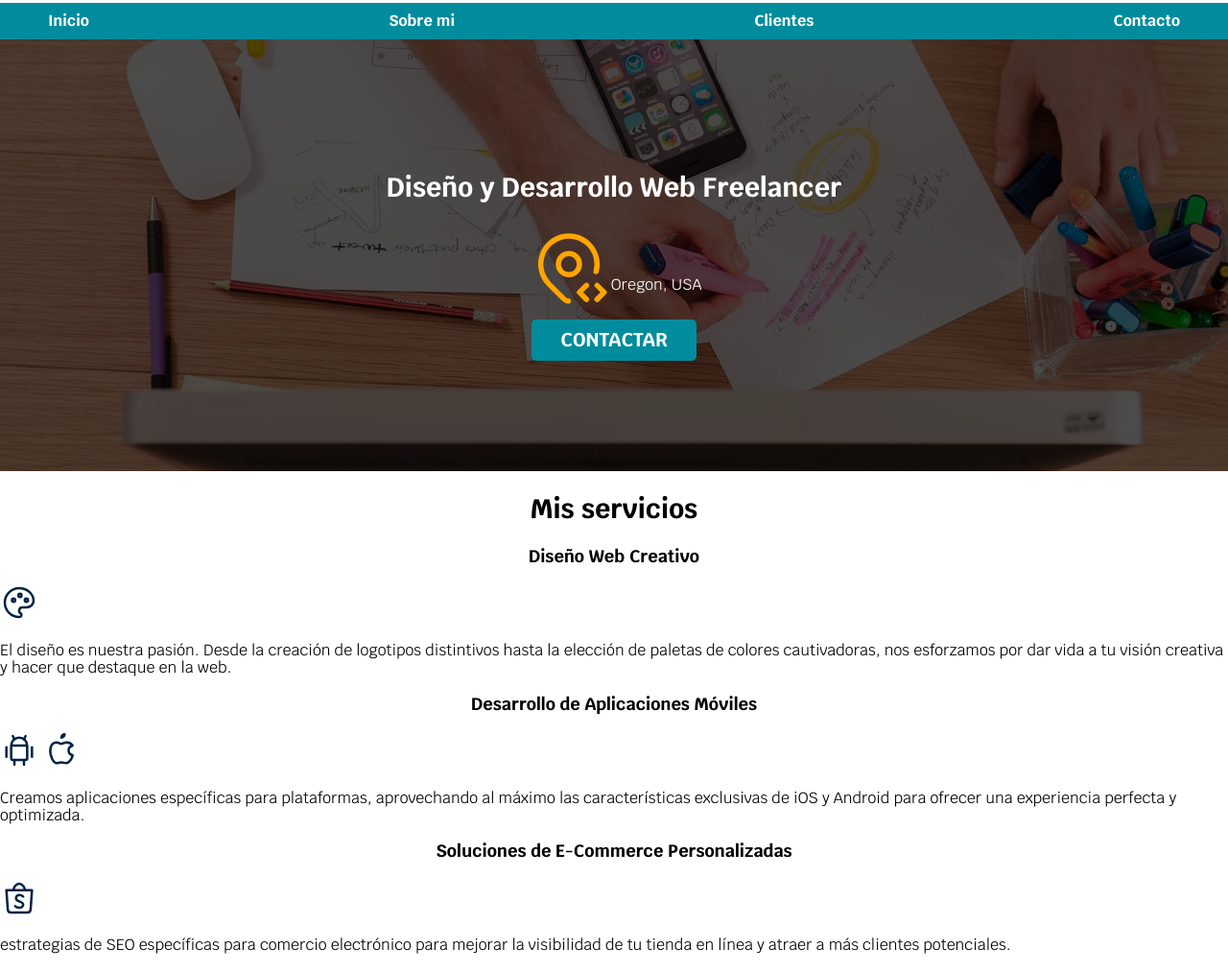
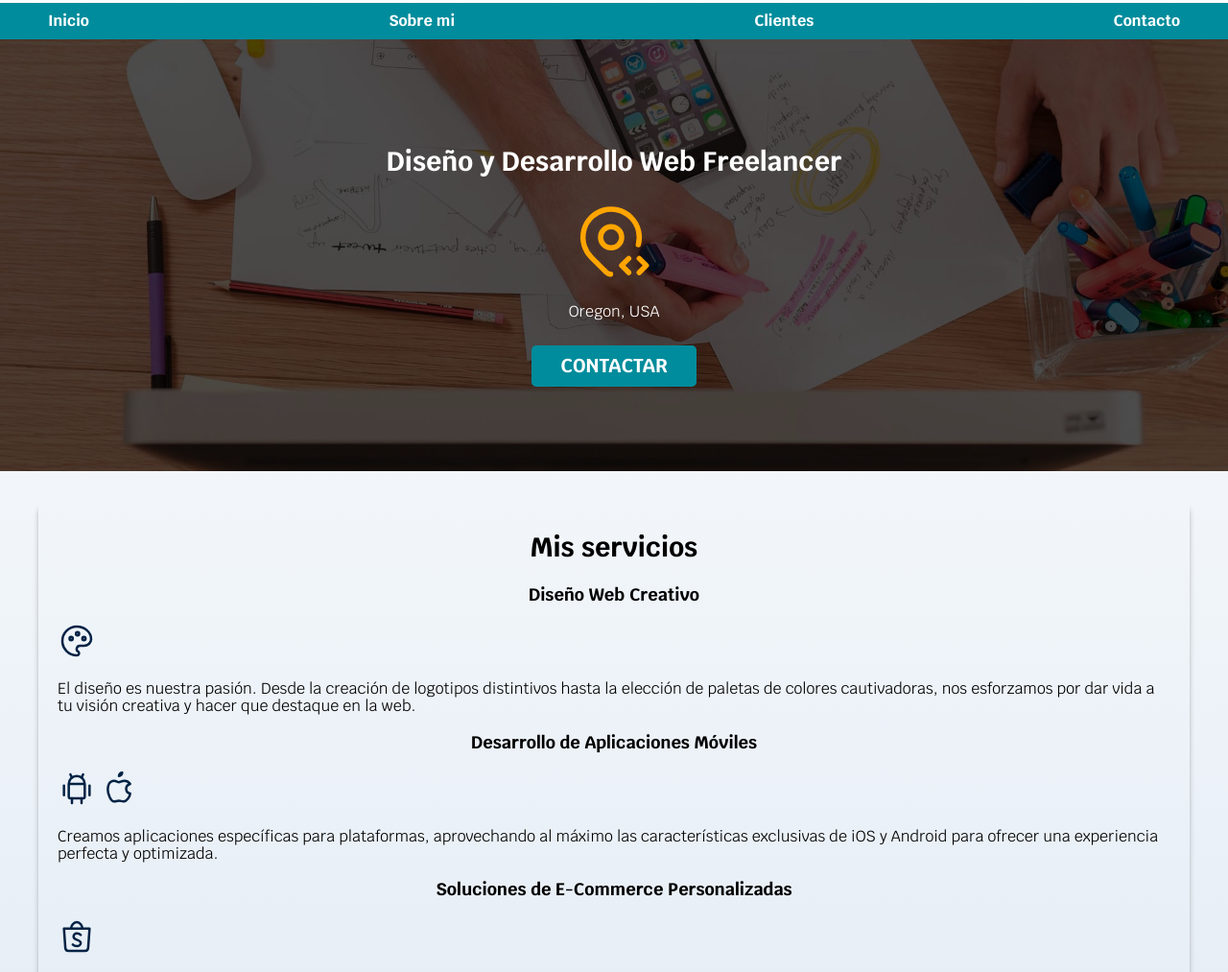
Before and after one commit to matapro1/Pagina_freelancer, a plain HTML site: page index.html in a window 1280 px wide. Shown: the part 92-1105 px from the top of the page at 96% size. Drawn offline with Linux system fonts and the light colour scheme.

Commit message:
agregando_comentarios_degradados_sombras

```diff
--- a/css/style.css
+++ b/css/style.css
@@ -4,8 +4,10 @@
   --primario: #ffc107;
   --secundario: #008C9C;
   --gris:#757575;
+  --grisClaro: #DFE9F3;
 }
 
+/* Globales */
 html{
   font-size: 62.5%;
   box-sizing: border-box;
@@ -18,26 +20,7 @@ html{
 body{
   font-size: 16px; /*1rem = 10px */
   font-family: 'Krub', sans-serif;
-}
-
-h1{
-  font-size: 3.8rem;
-}
-
-h2{
-  font-size: 2.8rem;
-}
-
-h3{
-  font-size: 1.8rem;
-}
-
-h1,h2,h3{
-  text-align: center;
-}
-
-.titulo span{
-  font-size: 2rem;
+  background-image: linear-gradient(to top, var(--grisClaro) 0%, var(--blanco) 100%);
 }
 
 .contenedor{
@@ -64,17 +47,47 @@ h1,h2,h3{
     width: auto;
   }
 }
-.nav-bg{
-  background-color: var(--secundario);
 
+.sombra{
+  -webkit-box-shadow: 0px 15px 5px 0px rgba(112,112,112,0.48);
+-moz-box-shadow: 0px 15px 5px 0px rgba(112,112,112,0.48);
+box-shadow: 0px 15px 5px 0px rgba(112,112,112,0.48);
+padding: 2rem;
+border-radius: 1rem;
 }
 
+/* Tipografía*/
+h1{
+  font-size: 3.8rem;
+}
+
+h2{
+  font-size: 2.8rem;
+}
+
+h3{
+  font-size: 1.8rem;
+}
+
+h1,h2,h3{
+  text-align: center;
+}
+
+/* Títulos */
+.titulo span{
+  font-size: 2rem;
+}
+
+
+/* Navegacion principal */
 .navegacion-principal{
 display: flex;
 flex-direction: column;
-
 }
 
+.nav-bg{
+  background-color: var(--secundario);
+}
 @media screen and (min-width: 768px) {
   .navegacion-principal{
     flex-direction: row;
@@ -96,12 +109,14 @@ background-color: var(--primario);
 color: var(--oscuro);
 }
 
+/* Hero */
 .hero{
   background-image: url(../img/hero.jpg);
   background-repeat: no-repeat0;
   background-size: cover;
   height: 450px;
   position: relative;
+  margin-bottom: 2rem ;
 }
 
 .contenido-hero {
@@ -120,7 +135,7 @@ justify-content: center;
   color: var(--blanco);
 }
 
-.ubicacion{
+.contenido-hero ubicacion{
   display: flex;
   align-items: flex-end;
 }
--- a/index.html
+++ b/index.html
@@ -54,12 +54,13 @@
           </svg>
           <p>Oregon, USA</p>
         </div>
+        <!-- .contenido-hero -->
 
         <a class="boton" href="#">Contactar</a>
       </div>
     </section>
 
-    <main>
+    <main class="contenedor sombra">
       <h2>Mis servicios</h2>
       <section>
         <h3>Diseño Web Creativo</h3>
@@ -201,7 +202,7 @@
       </form>
     </section>
     <footer>
-      <Todos los derechos reservados. Claudio Ortiz Freelancer © 2023
+      <p>Todos los derechos reservados. Claudio Ortiz Freelancer © 2023</p>
     </footer>
   </body>
 </html>
```
